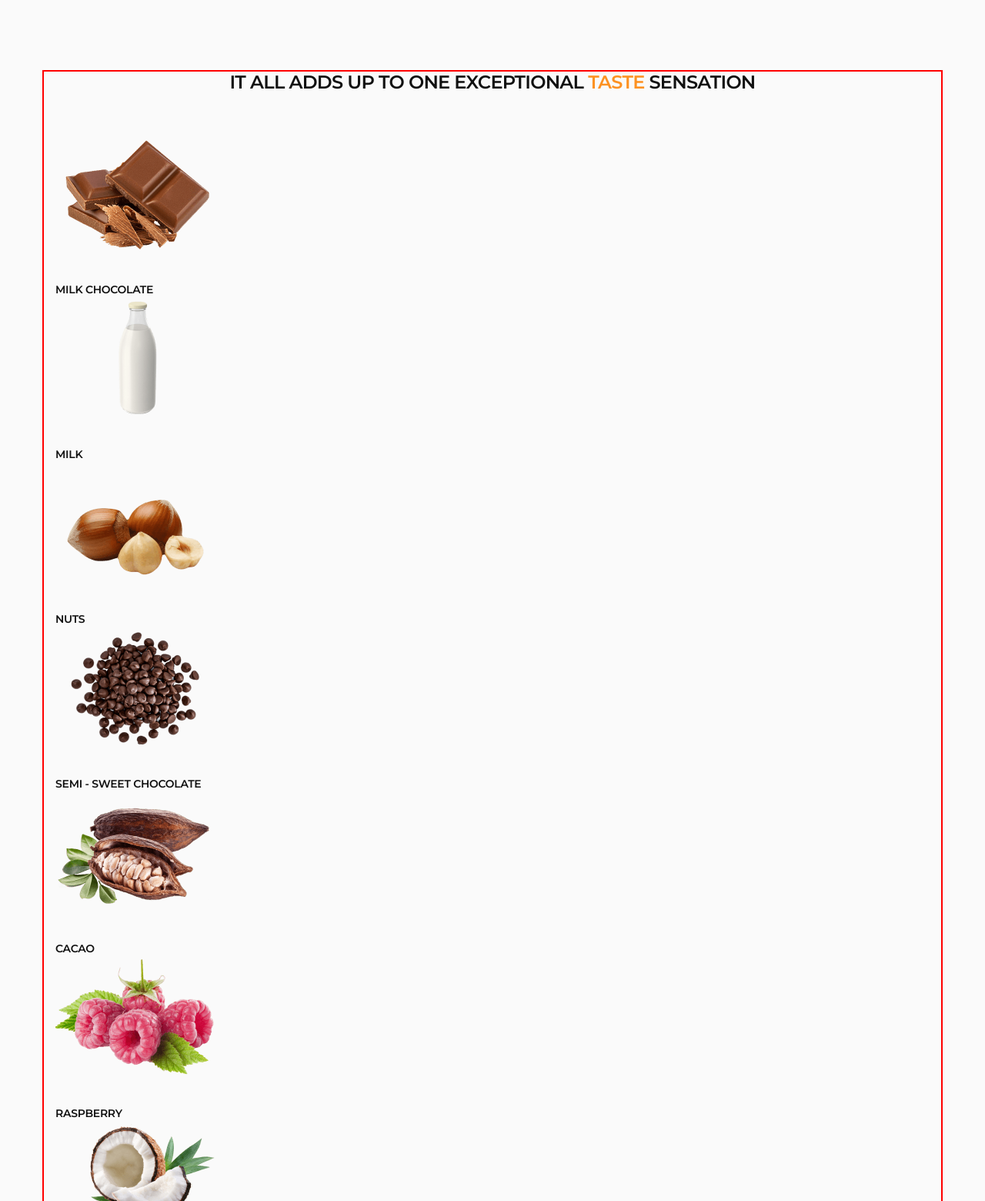
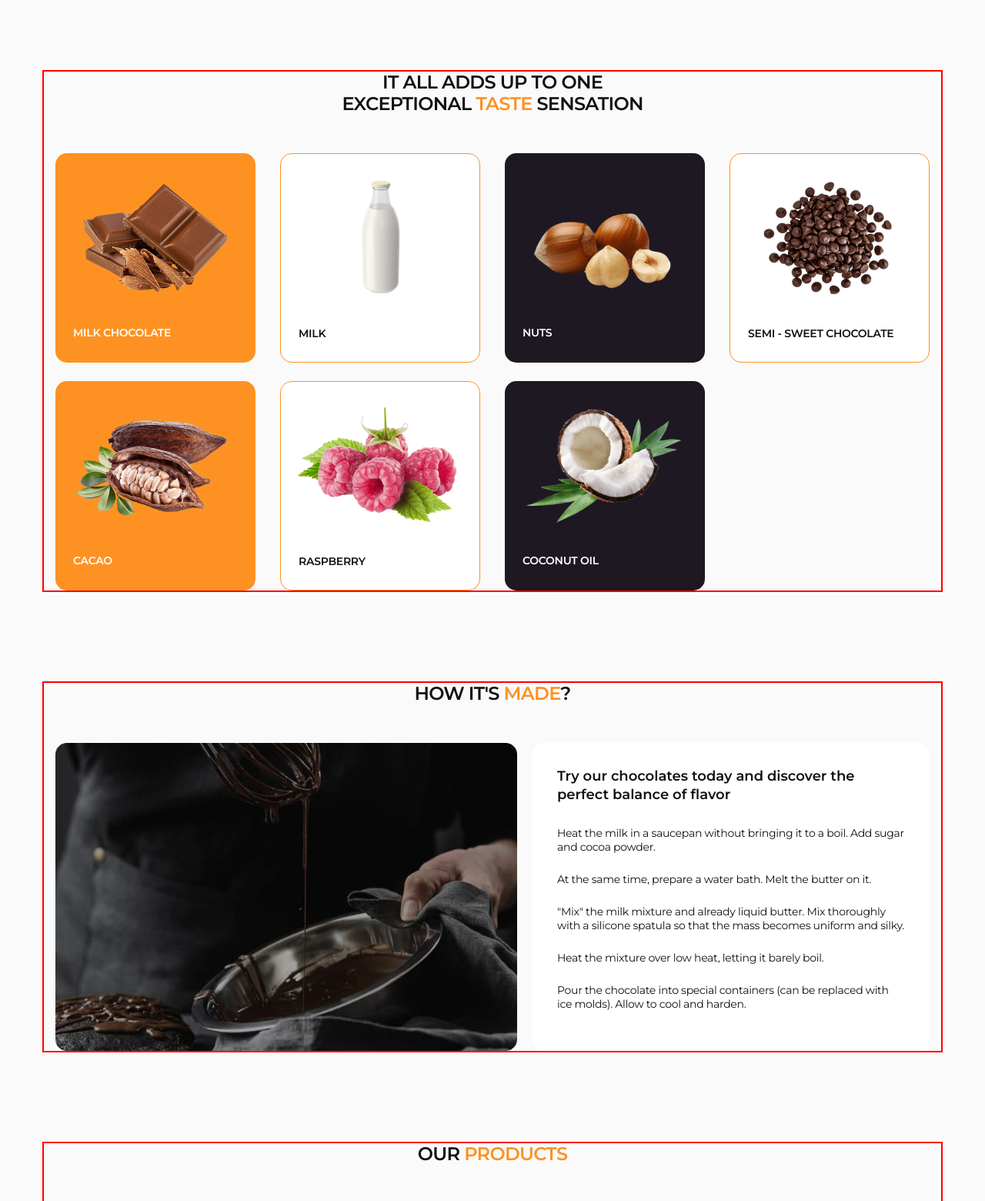
Before and after one commit to Hanna-Chupryna/practice, a plain HTML site: page index.html in a window 1280 px wide. Shown: the part 1039-2599 px from the top of the page at 77% size. Drawn offline with nearby package versions, Linux system fonts and the light colour scheme.

Commit message:
mod-3 lesson-6

```diff
--- a/css/styles.css
+++ b/css/styles.css
@@ -250,11 +250,37 @@ Removes underlining in links
 }
 .taste-title {
   margin-bottom: 50px;
+  max-width: 412px;
+  margin: 0 auto;
+  margin-bottom: 50px;
 }
 
 .taste-list {
+  display: flex;
+  flex-wrap: wrap;
+  gap: 24px 32px;
+  /* row-gap: 24px;
+  column-gap: 32px; */
 }
 .test-item {
+  border-radius: 15px;
+  width: calc((100% - 32px * 3) / 4);
+  padding: 28px 23px;
+}
+
+.test-item:nth-child(4n + 1) {
+  background-color: #fd9222;
+}
+.test-item:nth-child(even) {
+  border: 1px solid #fd9222;
+  background: #fff;
+}
+.test-item:nth-child(4n + 3) {
+  background: #1e1823;
+}
+
+.test-item:nth-child(odd) .taste-subtitle {
+  color: #fff;
 }
 
 .taste-img {
@@ -280,7 +306,18 @@ Removes underlining in links
   margin-bottom: 50px;
 }
 
+.made-wrap {
+  display: flex;
+  gap: 20px;
+}
+
 .made-img {
+}
+
+.made-content {
+  border-radius: 15px;
+  background-color: #fff;
+  padding: 32px;
 }
 
 .made-subtitle {
@@ -316,6 +353,9 @@ Removes underlining in links
   margin-bottom: 50px;
 }
 .products-list {
+  display: flex;
+  flex-wrap: wrap;
+  gap: 24px 18px;
 }
 .products-item {
   border-radius: 15px;
@@ -323,6 +363,7 @@ Removes underlining in links
   background: #fff;
   padding: 32px 20px;
   text-align: center;
+  width: calc((100% - 18px * 3) / 4);
 }
 .products-img {
   margin-bottom: 8px;
@@ -360,8 +401,11 @@ Removes underlining in links
   margin-bottom: 50px;
 }
 .sellers-list {
+  display: flex;
+  gap: 16px;
 }
 .sellers-item {
+  width: calc((100% - 16px * 2) / 3);
 }
 .sellers-img {
 }
@@ -393,12 +437,15 @@ Removes underlining in links
 }
 .loved-list {
   margin-bottom: 50px;
+  display: flex;
+  gap: 28px;
 }
 .loved-item {
   border-radius: 15px;
   border: 1px solid rgba(17, 17, 17, 0.1);
   background: #fff;
   padding: 56px 24px 24px 24px;
+  width: calc((100% - 56px) / 3);
 }
 .loved-img {
 }
@@ -421,13 +468,16 @@ Removes underlining in links
 }
 
 .loved-btn {
-  color: #111;
   font-family: inherit;
   font-size: 18px;
   font-weight: 600;
   line-height: normal;
+  border-radius: 100px;
+  border: 1px solid #fd9222;
+  padding: 14px 40px;
+  background-color: transparent;
+
   cursor: pointer;
-  background-color: #ffffff;
   display: block;
   margin: 0 auto;
 }
--- a/index.html
+++ b/index.html
@@ -207,6 +207,7 @@
       <section id="made" class="made">
         <div class="container">
           <h2 class="made-title section-title">How it's <span>made</span>?</h2>
+          <div class="made-wrap">
             <img
               src="./images/section_How it's made_image.jpg"
               alt="liquid chocolate"
@@ -214,26 +215,29 @@
               height="400"
               class="made-img"
             />
+            <div class="made-content">
               <h3 class="made-subtitle">
-            Try our chocolates today and discover the perfect balance of flavor
+                Try our chocolates today and discover the perfect balance of
+                flavor
               </h3>
               <ul class="made-list">
                 <li class="made-item">
                   <p class="made-item-text">
-                Heat the milk in a saucepan without bringing it to a boil. Add
-                sugar and cocoa powder.
+                    Heat the milk in a saucepan without bringing it to a boil.
+                    Add sugar and cocoa powder.
                   </p>
                 </li>
                 <li class="made-item">
                   <p class="made-item-text">
-                At the same time, prepare a water bath. Melt the butter on it.
+                    At the same time, prepare a water bath. Melt the butter on
+                    it.
                   </p>
                 </li>
                 <li class="made-item">
                   <p class="made-item-text">
-                "Mix" the milk mixture and already liquid butter. Mix thoroughly
-                with a silicone spatula so that the mass becomes uniform and
-                silky.
+                    "Mix" the milk mixture and already liquid butter. Mix
+                    thoroughly with a silicone spatula so that the mass becomes
+                    uniform and silky.
                   </p>
                 </li>
                 <li class="made-item">
@@ -243,11 +247,13 @@
                 </li>
                 <li class="made-item">
                   <p class="made-item-text">
-                Pour the chocolate into special containers (can be replaced with
-                ice molds). Allow to cool and harden.
+                    Pour the chocolate into special containers (can be replaced
+                    with ice molds). Allow to cool and harden.
                   </p>
                 </li>
               </ul>
+            </div>
+          </div>
         </div>
       </section>
 
```
Lines whose indentation alone changed are shown as unchanged.
